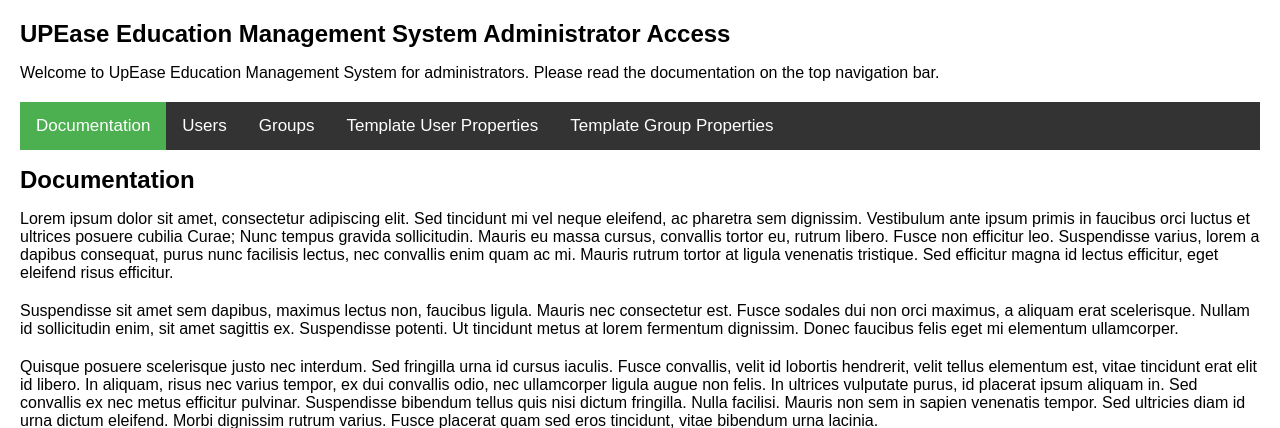
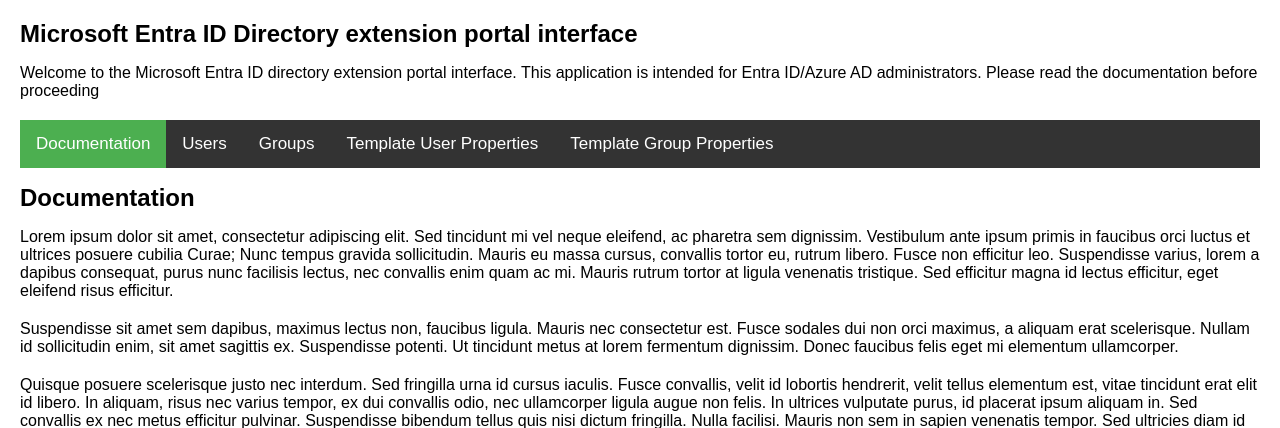
Before and after one commit to karth123/FASTAPI-Microsoft-portal, a FastAPI app: page / in a window 1280 px wide. Shown: the top 428 px of the page. Run offline with FastAPI, Linux system fonts and the light colour scheme.

Commit message:
Name change
Updated index.html with a name change

```diff
--- a/Templates/index.html
+++ b/Templates/index.html
@@ -101,8 +101,8 @@
   </script>
 </head>
 <body>
-  <h1>UPEase Education Management System Administrator Access</h1>
-  <p>Welcome to UpEase Education Management System for administrators. Please read the documentation on the top navigation bar.</p>
+  <h1>Microsoft Entra ID Directory extension portal interface</h1>
+  <p>Welcome to the Microsoft Entra ID directory extension portal interface. This application is intended for Entra ID/Azure AD administrators. Please read the documentation before proceeding</p>
 
   <div class="topnav">
     <a class="active" href="/documentation">Documentation</a>
```
